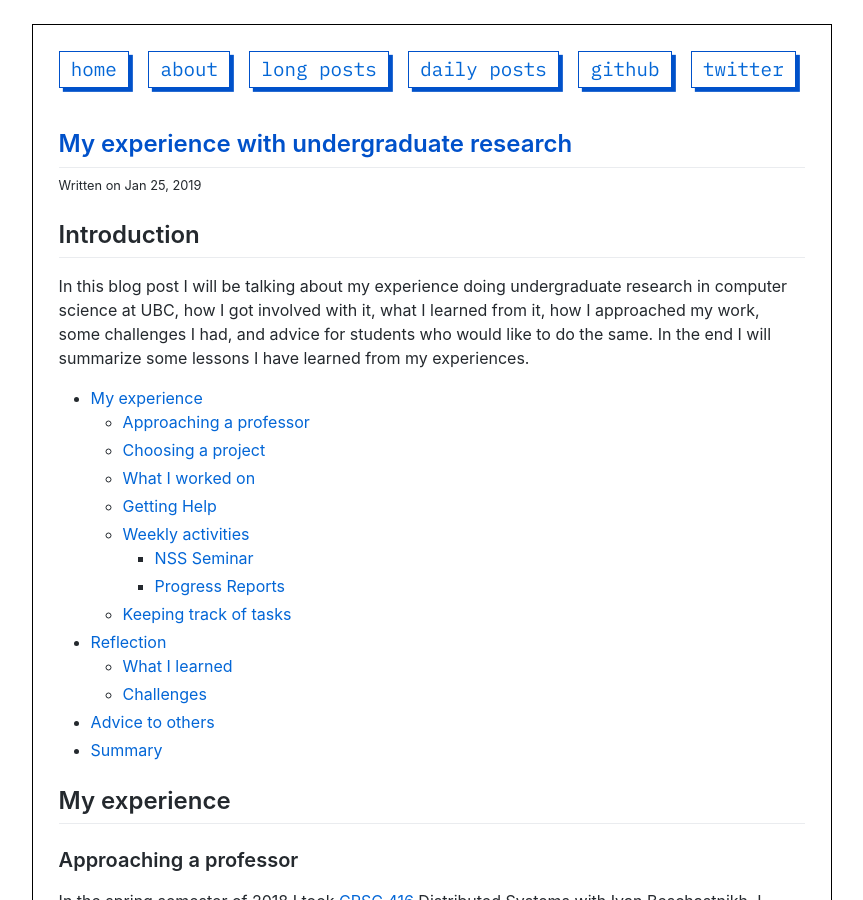
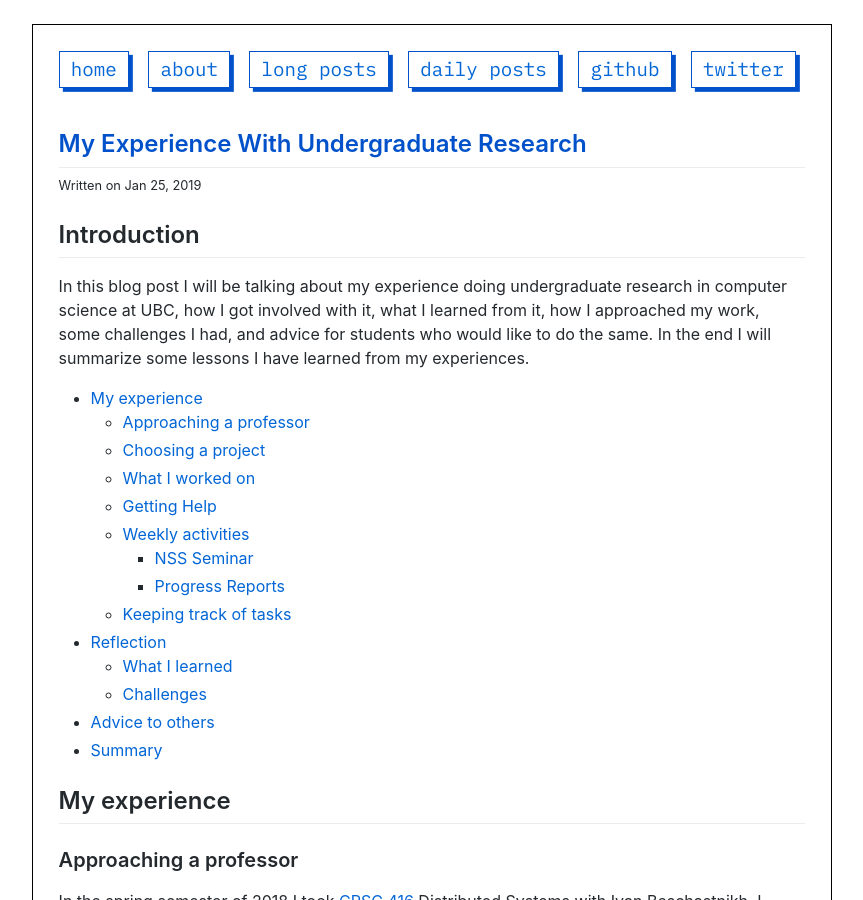
Before and after one commit to annygakh/annygakh.github.io, a Jekyll site: the page built from longblog/_posts/2019-01-25-undergraduate-research.md, in a window 1280 px wide and 900 px high. Shown: the whole window, without its empty margins (208-1071 px from the left). Built offline with Jekyll 4.4.1, drawn with Linux system fonts in a browser that asks for light colours; comment, search, counter and statistics services are not loaded.

Commit message:
fixed formatting

```diff
--- a/longblog/_posts/2019-01-25-undergraduate-research.md
+++ b/longblog/_posts/2019-01-25-undergraduate-research.md
@@ -1,7 +1,7 @@
 ---
 layout: post
 category: longblog
-title: My experience with undergraduate research
+title: My Experience With Undergraduate Research
 published: true
 ---
 
```
